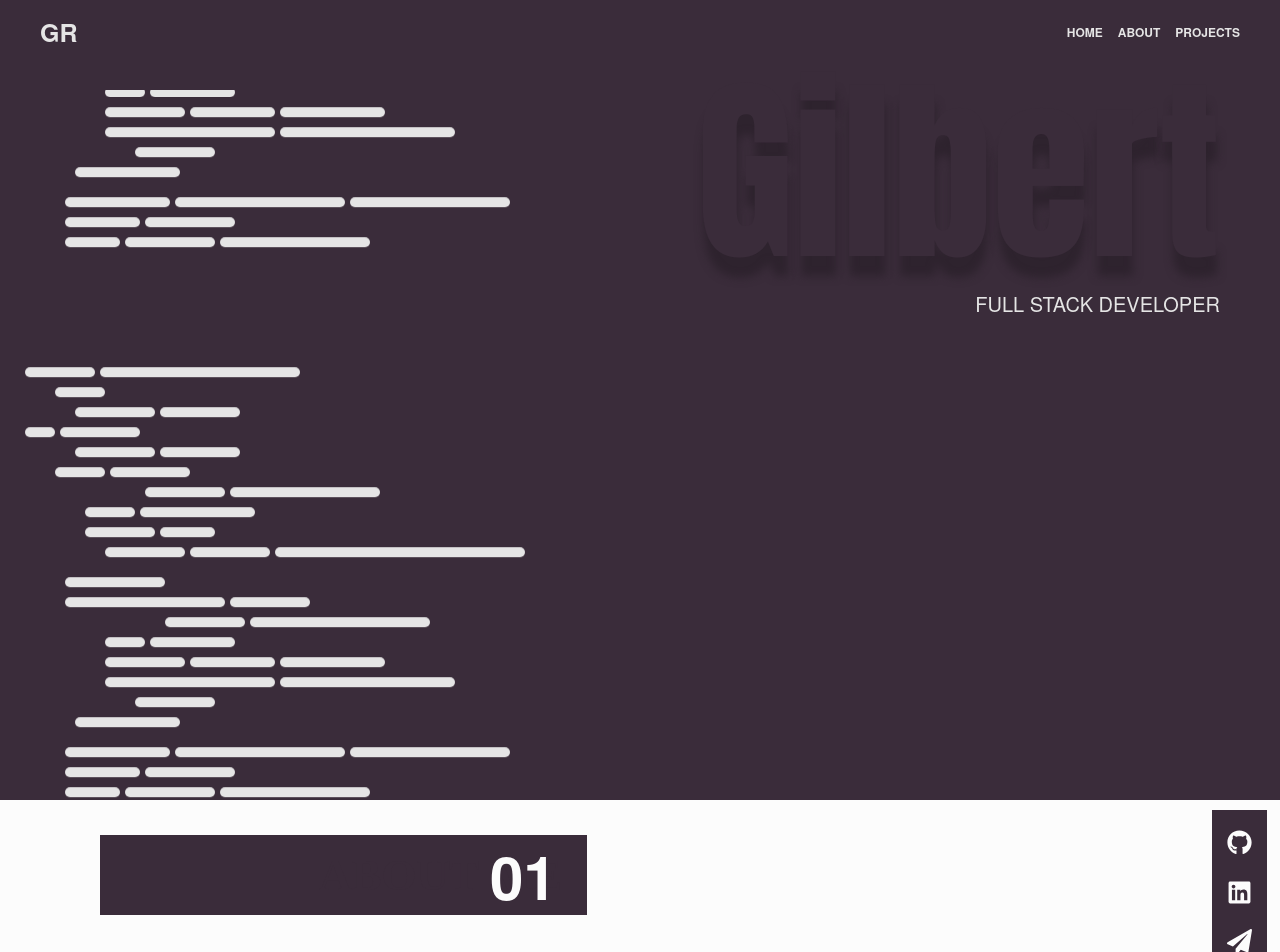
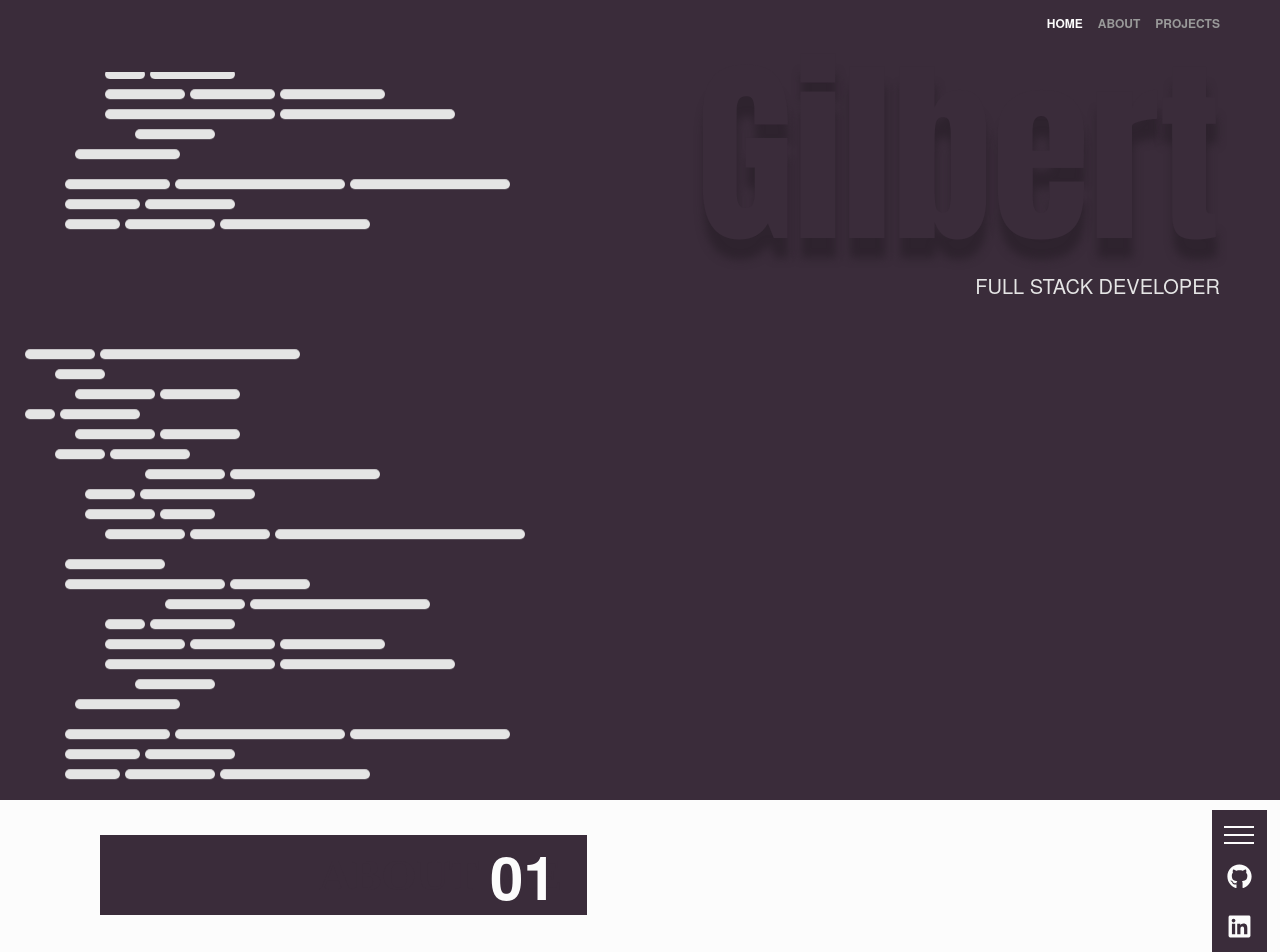
Before and after one commit to Gilbert1391/new-portfolio, a React (Create React App) app: page / in a window 1280 px wide. Shown: the top 952 px of the page. Built offline with nearby package versions, Linux system fonts and the light colour scheme.

Commit message:
finished burger menu

```diff
--- /dev/null
+++ b/src/components/common/burger-menu/_burger-menu.scss
@@ -0,0 +1,56 @@
+.burger-menu {
+  position: relative;
+
+  &__nav {
+    display: none;
+    animation: fade-in 1.2s cubic-bezier(0.215, 0.61, 0.355, 1) both;
+  }
+
+  &__nav--toggled {
+    display: block;
+    animation: fade-in 1.2s cubic-bezier(0.215, 0.61, 0.355, 1) both;
+  }
+
+  &__nav-wrapper {
+    width: 0rem;
+    height: 4rem;
+    display: flex;
+    align-items: center;
+    justify-content: center;
+    background-color: $color-primary;
+    position: absolute;
+    top: -1.6rem;
+    right: 4.3rem;
+    cursor: default;
+  }
+
+  &__bar {
+    width: 3rem;
+    height: 2px;
+    background-color: $color-secondary;
+    margin: 6px 0;
+    transition: 0.4s;
+  }
+}
+
+// transform slices into a cross mark
+.toggled .burger-menu__bar:nth-child(1) {
+  transform: rotate(-45deg) translate(-5px, 5px);
+}
+
+.toggled .burger-menu__bar:nth-child(2) {
+  opacity: 0;
+}
+
+.toggled .burger-menu__bar:nth-child(3) {
+  transform: rotate(45deg) translate(-6px, -7px);
+}
+
+@keyframes fade-in {
+  0% {
+    opacity: 0;
+  }
+  100% {
+    opacity: 1;
+  }
+}
--- /dev/null
+++ b/src/components/common/burger-menu/burger-menu.jsx
@@ -0,0 +1,57 @@
+import React, { useState, useEffect } from "react";
+import anime from "animejs";
+import Nav from "../nav/nav";
+
+const BurgerMenu = () => {
+  const [toggled, setToggled] = useState(false);
+
+  useEffect(() => {
+    handleMenuToggle();
+  });
+
+  const handleMenuToggle = () => {
+    if (toggled) {
+      anime({
+        targets: ".burger-menu__nav-wrapper",
+        width: "20rem",
+        easing: "easeOutCubic",
+        direction: "normal",
+      });
+    } else {
+      anime({
+        targets: ".burger-menu__nav-wrapper",
+        width: "0rem",
+        easing: "easeOutCubic",
+        direction: "normal",
+      });
+    }
+  };
+
+  const handleOnMenuClick = (e) => {
+    if (
+      e.target.classList.value !== "burger-menu__nav-wrapper" &&
+      e.target.classList.value !== "nav"
+    )
+      setToggled(toggled ? false : true);
+  };
+
+  return (
+    <div
+      className={`burger-menu${toggled ? " toggled" : ""}`}
+      onClick={(e) => handleOnMenuClick(e)}
+    >
+      <div className="burger-menu__bar"></div>
+      <div className="burger-menu__bar"></div>
+      <div className="burger-menu__bar"></div>
+      <div className="burger-menu__nav-wrapper">
+        <div
+          className={toggled ? "burger-menu__nav--toggled" : "burger-menu__nav"}
+        >
+          <Nav />
+        </div>
+      </div>
+    </div>
+  );
+};
+
+export default BurgerMenu;
--- /dev/null
+++ b/src/components/common/nav/_nav.scss
@@ -0,0 +1,21 @@
+.nav {
+  display: flex;
+  font-size: 1.2rem;
+  text-transform: uppercase;
+  list-style-type: none;
+
+  &__item:not(:last-child) {
+    margin-right: 1.5rem;
+  }
+
+  &__link {
+    color: $color-grayed-out;
+    font-weight: bold;
+    text-decoration: none;
+    cursor: pointer;
+  }
+}
+
+.active {
+  color: $color-secondary;
+}
--- /dev/null
+++ b/src/components/common/nav/nav.jsx
@@ -0,0 +1,46 @@
+import React from "react";
+import { Link } from "react-scroll";
+
+const Nav = () => {
+  return (
+    <nav>
+      <ul className="nav">
+        <li className="nav__item">
+          <Link
+            to="home"
+            spy={true}
+            smooth={true}
+            className="nav__link"
+            activeClass="active"
+          >
+            Home
+          </Link>
+        </li>
+        <li className="nav__item">
+          <Link
+            to="about"
+            spy={true}
+            smooth={true}
+            className="nav__link"
+            activeClass="active"
+          >
+            About
+          </Link>
+        </li>
+        <li className="nav__item">
+          <Link
+            to="projects"
+            spy={true}
+            smooth={true}
+            className="nav__link"
+            activeClass="active"
+          >
+            Projects
+          </Link>
+        </li>
+      </ul>
+    </nav>
+  );
+};
+
+export default Nav;
--- a/src/components/common/sidenav/_sidenav.scss
+++ b/src/components/common/sidenav/_sidenav.scss
@@ -1,9 +1,10 @@
 .side-nav {
   width: 100%;
   height: 100%;
-  padding-top: 2rem;
+  padding-top: 1rem;
   background-color: $color-primary;
-  text-align: center;
+  display: flex;
+  justify-content: center;
 }
 
 .side-nav-navigation {
@@ -11,6 +12,7 @@
 
   &__item {
     cursor: pointer;
+    text-align: center;
   }
 
   &__item:not(:last-child) {
--- a/src/components/common/sidenav/sideNav.jsx
+++ b/src/components/common/sidenav/sideNav.jsx
@@ -1,11 +1,15 @@
 import React, { Component } from "react";
 import { FaGithub, FaLinkedin, FaPaperPlane } from "react-icons/fa";
+import BurgerMenu from "../burger-menu/burger-menu";
 
 class SideNav extends Component {
   render() {
     return (
       <nav className="side-nav">
         <ul className="side-nav-navigation">
+          <li className="side-nav-navigation__item">
+            <BurgerMenu />
+          </li>
           <li className="side-nav-navigation__item">
             <a
               href="https://github.com/Gilbert1391"
--- a/src/components/header/_header.scss
+++ b/src/components/header/_header.scss
@@ -1,32 +1,8 @@
 .header {
   display: flex;
-  justify-content: space-between;
+  justify-content: flex-end;
   align-items: center;
-  padding: 0 4rem;
+  padding: 0 6rem;
   padding-top: 1.5rem;
   margin-bottom: 4rem;
-
-  &__logo {
-    color: $color-tertiary;
-    font-size: 2.5rem;
-    font-weight: bold;
-  }
 }
-
-.nav {
-  display: flex;
-  font-size: 1.2rem;
-  text-transform: uppercase;
-  list-style-type: none;
-
-  &__item:not(:last-child) {
-    margin-right: 1.5rem;
-  }
-
-  &__link {
-    color: $color-tertiary;
-    font-weight: bold;
-    text-decoration: none;
-    cursor: pointer;
-  }
-}
--- a/src/components/header/header.jsx
+++ b/src/components/header/header.jsx
@@ -1,29 +1,10 @@
 import React from "react";
-import { Link } from "react-scroll";
+import Nav from "../common/nav/nav";
 
 const Header = () => {
   return (
     <header className="header">
-      <div className="header__logo">GR</div>
-      <nav>
-        <ul className="nav">
-          <li className="nav__item">
-            <Link to="home" spy={true} smooth={true} className="nav__link">
-              Home
-            </Link>
-          </li>
-          <li className="nav__item">
-            <Link to="about" spy={true} smooth={true} className="nav__link">
-              About
-            </Link>
-          </li>
-          <li className="nav__item">
-            <Link to="projects" spy={true} smooth={true} className="nav__link">
-              Projects
-            </Link>
-          </li>
-        </ul>
-      </nav>
+      <Nav />
     </header>
   );
 };
--- a/src/components/projects/_projects.scss
+++ b/src/components/projects/_projects.scss
@@ -41,17 +41,12 @@
   }
 
   &__link {
-    font-size: 1.8rem;
-    color: $color-grayed-out;
     text-decoration: none;
-    position: absolute;
-    bottom: 1rem;
-    transform: translateX(-50%);
-    transition: 0.2s;
+    color: #404040;
   }
 
   &__link:hover {
-    color: $color-dark;
+    text-decoration: underline;
   }
 
   &__icon {
--- a/src/components/projects/projects.jsx
+++ b/src/components/projects/projects.jsx
@@ -27,7 +27,16 @@ const Projects = () => {
               </a>
             </div>
             <div className="card-description">
-              <h3 className="card-description__heading">{e.name}</h3>
+              <h3 className="card-description__heading">
+                <a
+                  href={e.siteUrl}
+                  target="_blank"
+                  rel="noopener noreferrer"
+                  className="card-description__link"
+                >
+                  {e.name}
+                </a>
+              </h3>
               <p>{e.description}</p>
               <a
                 className="card-description__link"
--- a/src/main.scss
+++ b/src/main.scss
@@ -3,7 +3,9 @@
 @import "./utils/sass/layout";
 
 @import "./components/common/heading/heading";
+@import "./components/common/nav/nav";
 @import "./components/common/sidenav/sidenav";
+@import "./components/common/burger-menu/burger-menu";
 
 @import "./components/header/header";
 @import "./components/intro/intro";
--- a/src/services/data.js
+++ b/src/services/data.js
@@ -12,7 +12,7 @@ export const skillsData = [
   { name: "express.js", category: "backend" },
   { name: "sql", category: "backend" },
   { name: "ASP.NET", category: "backend" },
-  { name: "git", category: "other" }
+  { name: "git", category: "other" },
 ];
 
 skillsData.forEach((e, i) => (e.id = i));
@@ -25,7 +25,7 @@ export const projectsData = [
                   username: admin, password: my_password`,
     imgName: "fifteen.png",
     siteUrl: "https://fifteen-app.herokuapp.com/",
-    githubUrl: "https://github.com/Gilbert1391/fifteen-webapp"
+    githubUrl: "https://github.com/Gilbert1391/fifteen-webapp",
   },
   {
     name: "Dashboard box",
@@ -34,7 +34,7 @@ export const projectsData = [
                   GitHub for more information.`,
     imgName: "dashboard-box.png",
     siteUrl: "https://dashboardbox.netlify.com/#/",
-    githubUrl: "https://github.com/Gilbert1391/dashboardbox"
+    githubUrl: "https://github.com/Gilbert1391/dashboardbox",
   },
   {
     name: "Bryant hill",
@@ -43,8 +43,8 @@ export const projectsData = [
                   I integrated some vanilla JavaScript functionalities.`,
     imgName: "bryant-hill.png",
     siteUrl: "https://gilbert1391.github.io/Bryant-Hill/",
-    githubUrl: "https://github.com/Gilbert1391/Bryant-Hill"
-  }
+    githubUrl: "https://github.com/Gilbert1391/Bryant-Hill",
+  },
 ];
 
 projectsData.forEach((e, i) => (e.id = i));
```
